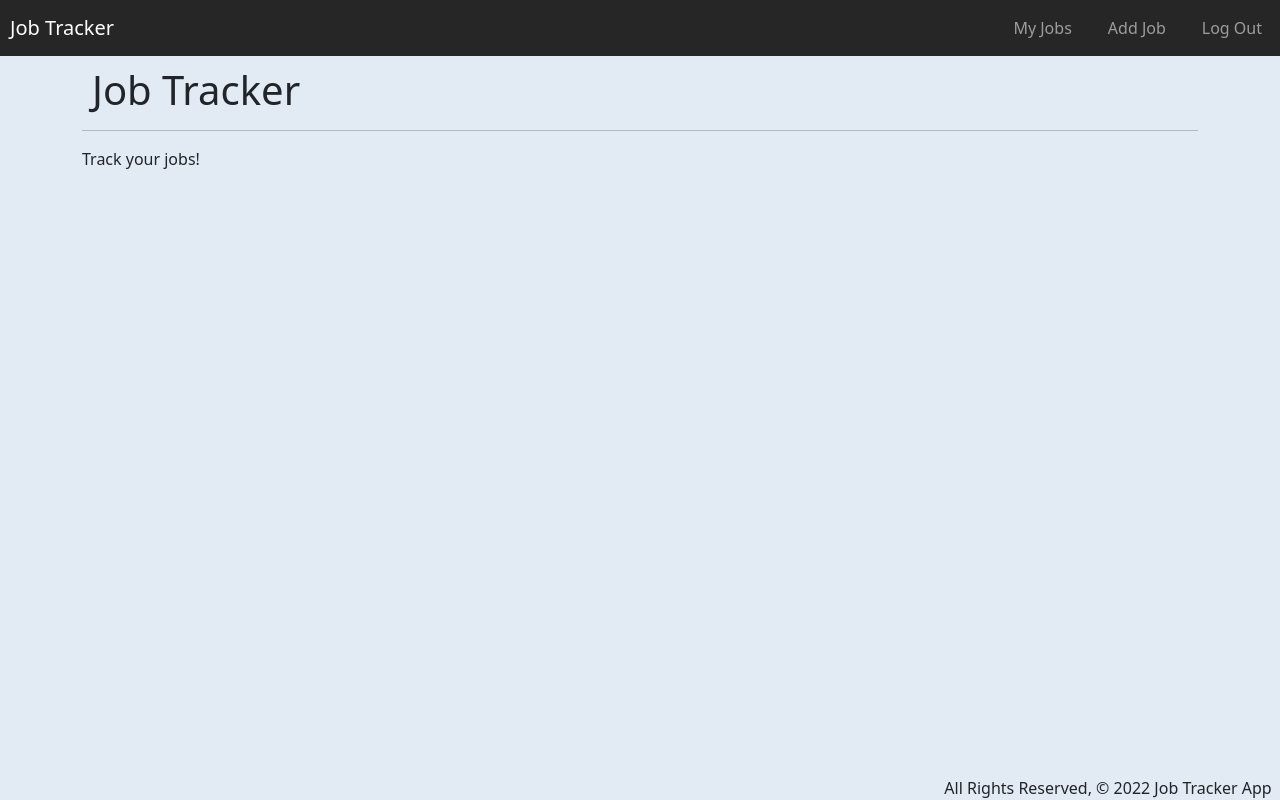
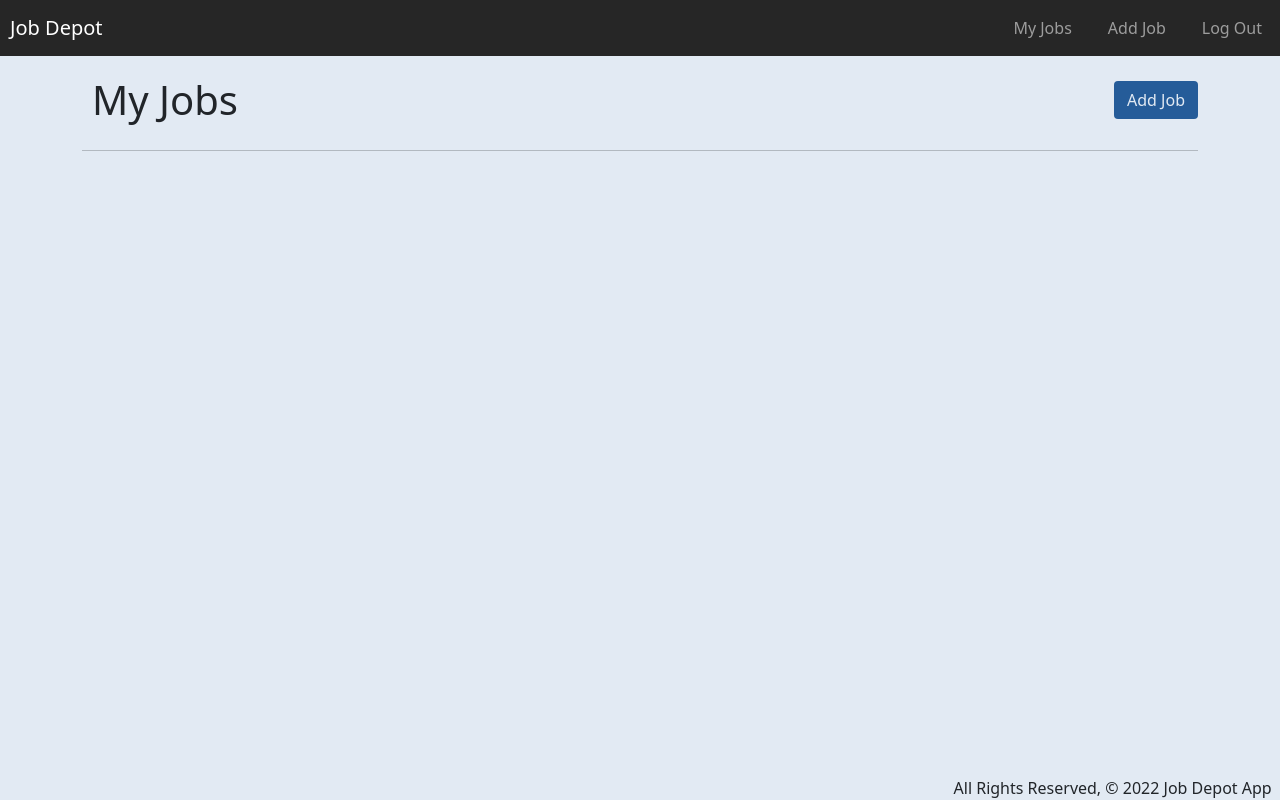
Before and after one commit to woojinv/Job-tracker, a Django app: page /jobs/ in a window 1280 px wide. Run offline with Django 4.2, Linux system fonts and the light colour scheme; the visitor is signed in with stand-in values (Sample User, id 1); data that the repository does not hold is empty.

Commit message:
change jobtracker to job depot and add button to list view

```diff
--- a/main_app/templates/base.html
+++ b/main_app/templates/base.html
@@ -6,7 +6,7 @@
   <meta charset="UTF-8">
   <meta name="viewport" content="width=device-width, initial-scale=1.0">
   <meta http-equiv="X-UA-Compatible" content="ie=edge">
-  <title>Jobs</title>
+  <title>Job Depot</title>
   <link href="https://cdn.jsdelivr.net/npm/bootstrap@5.1.3/dist/css/bootstrap.min.css" rel="stylesheet" integrity="sha384-1BmE4kWBq78iYhFldvKuhfTAU6auU8tT94WrHftjDbrCEXSU1oBoqyl2QvZ6jIW3" crossorigin="anonymous">
   <link href="{% static 'css/style.css' %}" rel="stylesheet" type="text/css" >
 </head>
@@ -15,7 +15,7 @@
 
   <header>
     <nav class="navbar navbar-expand-md navbar-dark">
-        <a class="navbar-brand" href="/">Job Tracker</a>
+        <a class="navbar-brand" href="/">Job Depot</a>
         <button class="navbar-toggler" type="button" data-bs-toggle="collapse" data-bs-target="#navbarNav" aria-controls="navbarNav" aria-expanded="false" aria-label="Toggle navigation">
           <span class="navbar-toggler-icon"></span>
         </button>
@@ -41,7 +41,7 @@
     {% endblock %}
   </main>
   <footer class="page-footer">
-    <div class="right">All Rights Reserved, &copy; 2022 Job Tracker App &nbsp;</div>
+    <div class="right">All Rights Reserved, &copy; 2022 Job Depot App &nbsp;</div>
   </footer>
 
   <script src="https://cdn.jsdelivr.net/npm/bootstrap@5.1.3/dist/js/bootstrap.bundle.min.js" integrity="sha384-ka7Sk0Gln4gmtz2MlQnikT1wXgYsOg+OMhuP+IlRH9sENBO0LRn5q+8nbTov4+1p" crossorigin="anonymous"></script>
--- a/main_app/templates/main_app/job_list.html
+++ b/main_app/templates/main_app/job_list.html
@@ -1,9 +1,15 @@
 {% extends 'base.html' %}
 {% block content %}
 
-<h1>Job Tracker</h1>
+<div class="row">
+    <div class="col-8">
+        <h1>My Jobs</h1>
+    </div>
+    <div class="col-4 detail-header">
+        <a class="btn job-btn" href="{% url 'jobs_create' %}">Add Job</a>
+    </div>
+</div>
 <hr />
-<p>Track your jobs!</p>
 
 
 {% for job in job_list %}
```
